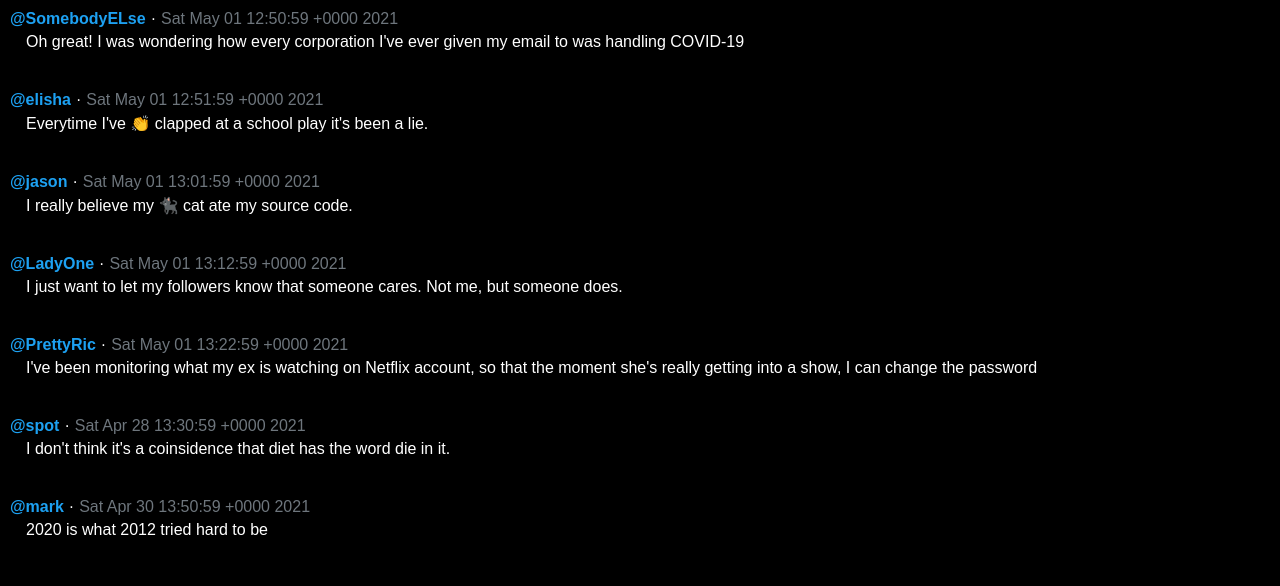
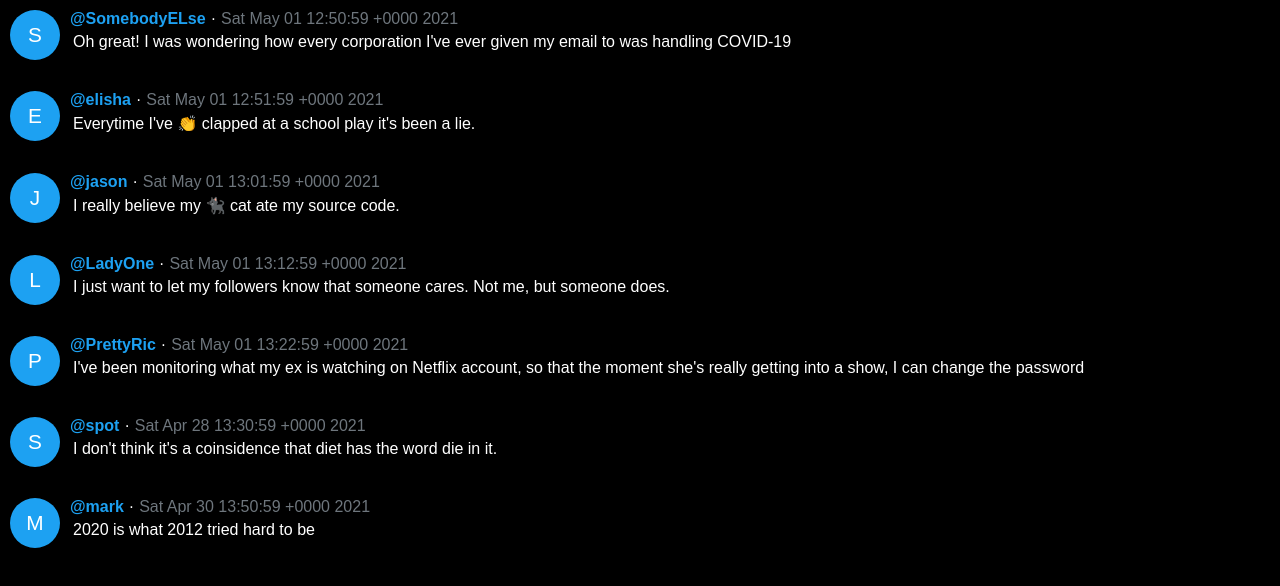
Before and after one commit to The-Flying-Dev/Project-3, a React (Create React App) app: page / in a window 1280 px wide. Shown: the top 586 px of the page. Built offline with nearby package versions, Linux system fonts and the light colour scheme.

Commit message:
Add Avatar

```diff
--- /dev/null
+++ b/src/components/Avatar.css
@@ -0,0 +1,13 @@
+.avatar {
+    border-radius: 50%;
+    background-color: rgb(29, 161, 242);
+    width: 50px;
+    height: 50px;
+    margin-right: 10px;
+    flex: 0 0 auto;
+    text-align: center;
+    line-height: 50px;
+    font-size: 1.3em;
+    font-weight: 200;
+    text-transform: uppercase;
+}
--- /dev/null
+++ b/src/components/Avatar.jsx
@@ -0,0 +1,15 @@
+import PropTypes from 'prop-types';
+import './Avatar.css';
+
+
+function Avatar({ name = '' }) {
+    return <div className="avatar">{name.charAt(0)}</div>
+};
+
+
+Avatar.propTypes = {
+    name: PropTypes.string,
+};
+
+
+export default Avatar;
--- a/src/components/Tweet.css
+++ b/src/components/Tweet.css
@@ -1,4 +1,5 @@
 .tweet {
+    display: flex;
     padding: 10px;
   }
 
@@ -21,6 +22,6 @@
   }
 
   .tweet-content {
-    padding-left: 16px;
+    padding-left: 3px;
     padding-bottom: 20px;
   }
--- a/src/components/Tweet.jsx
+++ b/src/components/Tweet.jsx
@@ -1,5 +1,6 @@
 import React from "react";
 import PropTypes from "prop-types";
+import Avatar from './Avatar';
 import "./Tweet.css";
 
 
@@ -8,11 +9,14 @@ function Tweet(props) {
 
     return (
         <div className="tweet">
+          <Avatar name={user} />
+          <div>
             <div className="tweet-header">
                 <span className="tweet-user">@{user}</span> ·{' '}
                 <span className="tweet-created-on">{createdOn}</span>
             </div>
             <div className="tweet-content">{children}</div>
+          </div>
         </div>
     );
 };
```
